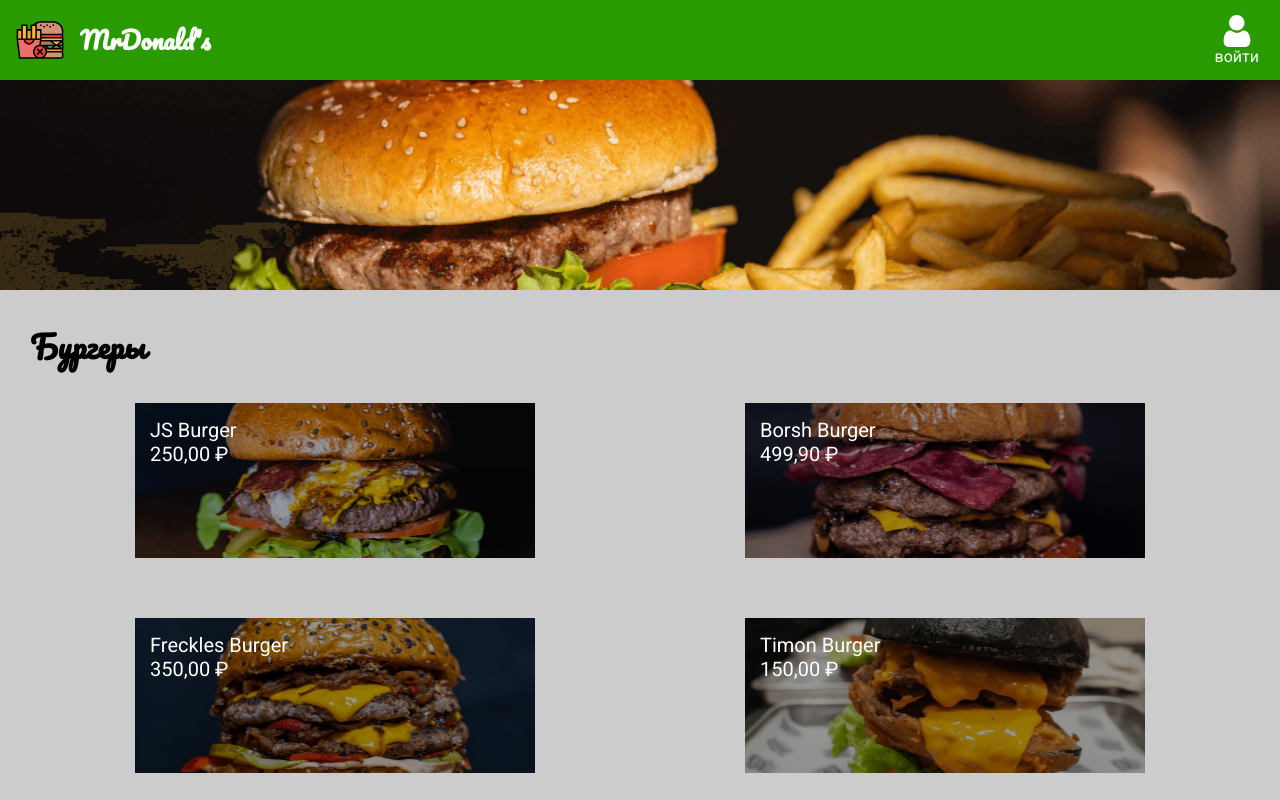
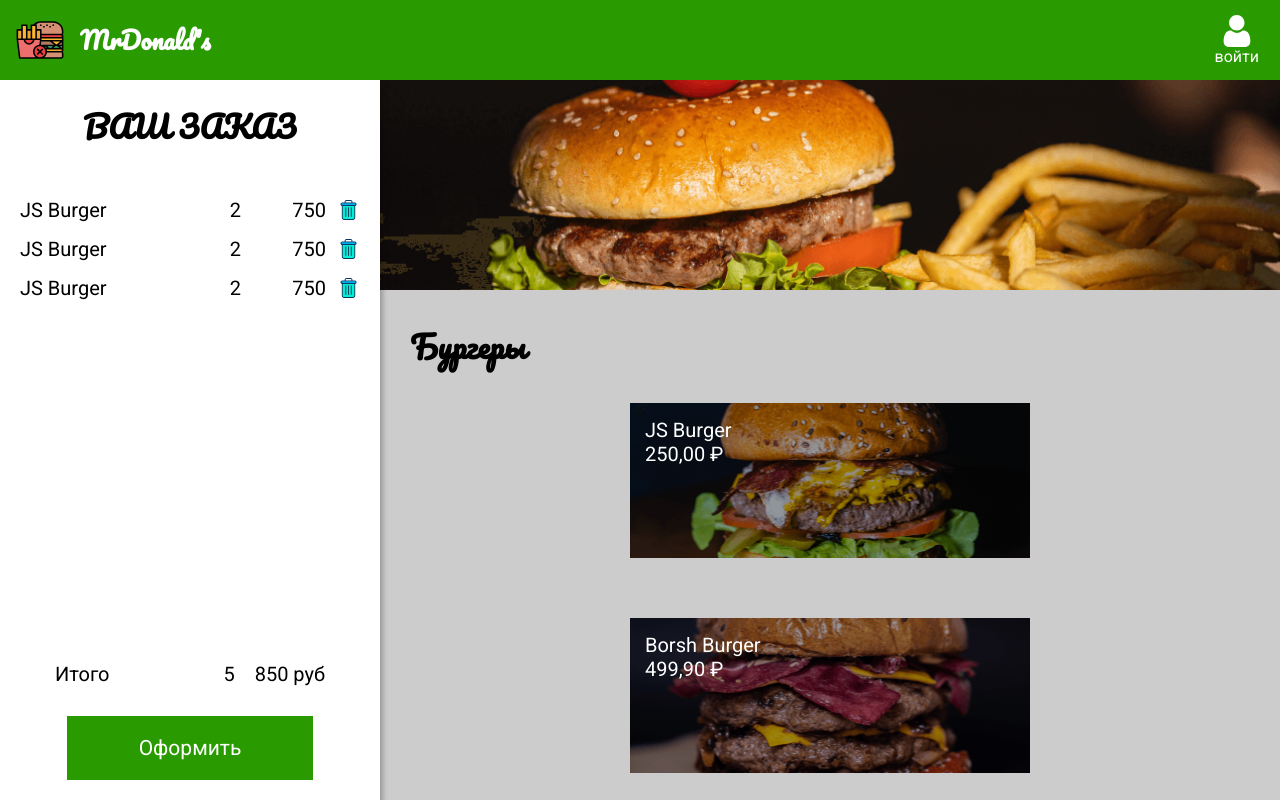
Before and after one commit to xSeftx/Glo_React, a React (Create React App) app: page / in a window 1280 px wide. Shown: the top 800 px of the page. Built offline with nearby package versions, Linux system fonts and the light colour scheme.

Commit message:
add lesson06

```diff
--- a/src/App.js
+++ b/src/App.js
@@ -3,6 +3,7 @@ import {NavBar} from './Components/NavBar';
 import {Menu} from './Components/Menu';
 import {GlobalStyle} from './Components/GlobalStyle';
 import {ModalItem} from './Components/ModalItem';
+import {Order} from './Components/Order';
 
 
 
@@ -16,8 +17,10 @@ function App() {
     <>
       <GlobalStyle/>
       <NavBar/>
+      <Order/>
       <Menu setOpenItem={setOpenItem}/>
       <ModalItem openItem={openItem} setOpenItem={setOpenItem}/>
+
     </>
   );
 }
--- a/src/Components/Button.js
+++ b/src/Components/Button.js
@@ -1,7 +1,7 @@
 import React from 'react';
 import styled from 'styled-components';
 
-const AddButton = styled.button`
+export const Button = styled.button`
   background-color: #299B01;
   border: 2px solid #299B01;
   font-size: 21px;
@@ -16,8 +16,8 @@ const AddButton = styled.button`
   }
 `;
 
-const Button = ({ text }) => (
-  <AddButton>{text}</AddButton>
-);
+// const Button = () => (
+//   <AddButton></AddButton>
+// );
 
-export default Button;
+// export default Button;
--- a/src/Components/Menu.js
+++ b/src/Components/Menu.js
@@ -7,6 +7,7 @@ import bannerImg from '../image/banner.png';
 const MenuStyled = styled.main`
     background-color: #ccc;
     margin-top: 80px;
+    margin-left: 380px;
 `;
 
 const Section = styled.section`
--- a/src/Components/ModalItem.js
+++ b/src/Components/ModalItem.js
@@ -1,6 +1,6 @@
 import React from 'react';
 import styled from 'styled-components';
-import Button from './Button';
+import {Button} from './Button';
 
 const Overlay =styled.div`
     position: fixed;
@@ -71,7 +71,7 @@ export const ModalItem = ({ openItem, setOpenItem }) => {
                     <span>{openItem.name}</span>
                     <span>{openItem.price.toLocaleString('ru-RU', {style: 'currency', currency: 'RUB'})}</span>
                 </Price>
-            <Button text='Добавить'/>
+            <Button>Добавить</Button>
             </Description>
         </Modal>
 
--- /dev/null
+++ b/src/Components/Order.js
@@ -0,0 +1,69 @@
+import React from 'react';
+import styled from 'styled-components';
+import {Button} from './Button';
+import {OrderListItem} from './OrderListItem';
+
+const OrderStyled = styled.section`
+    position: fixed;
+    display: flex;
+    flex-direction: column;
+    top: 80px;
+    left: 0;
+    background: #fff;
+    min-width: 380px;
+    height: calc(100% - 80px);
+    box-shadow: 3px 4px 5px rgba(0, 0, 0, 0.25);
+    padding: 20px;
+`;
+
+const OrderTitle = styled.h2`
+    text-align: center;
+    margin-bottom: 30px;
+
+`;
+
+const OrderContent = styled.div`
+    flex-grow: 1;
+
+`;
+
+const OrderList = styled.ul`
+
+
+`;
+
+const Total = styled.div`
+    display: flex;
+    margin: 0 35px 30px;
+    & span:first-child {
+        flex-grow: 1;
+    }
+
+`;
+
+const TotalPrice = styled.div`
+    text-align: right;
+    min-width: 65px;
+    margin-left: 20px;
+`;
+
+export const Order = () => {
+    return (
+        <OrderStyled>
+            <OrderTitle>ВАШ ЗАКАЗ</OrderTitle>
+            <OrderContent>
+                <OrderList>
+                    <OrderListItem/>
+                    <OrderListItem/>
+                    <OrderListItem/>
+                </OrderList>
+            </OrderContent>
+            <Total>
+                <span>Итого</span>
+                <span>5</span>
+                <TotalPrice>850 руб</TotalPrice>
+            </Total>
+            <Button>Оформить</Button>
+        </OrderStyled>
+    )
+}
--- /dev/null
+++ b/src/Components/OrderListItem.js
@@ -0,0 +1,42 @@
+import React from 'react';
+import styled from 'styled-components';
+import trashImage from '../image/trash.svg';
+
+const OrderItemStyled = styled.li`
+    display: flex;
+    margin: 15px 0;
+`;
+
+const ItemName = styled.span`
+    flex-grow: 1;
+`;
+
+const ItemPrice = styled.span`
+    margin-left: 20px;
+    margin-right: 10px;
+    min-width: 65px;
+    text-align: right;
+`;
+
+const TrashButton = styled.button`
+    width: 24px;
+    height: 24px;
+    border-color: transparent;
+    background-color: transparent;
+    background-image: url(${trashImage});
+    background-position: center;
+    background-size: cover;
+    background-repeat: no-repeat;
+    cursor: pointer;
+`;
+
+export const OrderListItem = () => (
+    <OrderItemStyled>
+        <ItemName>JS Burger</ItemName>
+        <span>2</span>
+        <ItemPrice>750</ItemPrice>
+        <TrashButton/>
+    </OrderItemStyled>
+
+
+);
```
Also changed, not shown: src/image/trash.svg (added), 1 other file (tests, documents, lock files or other folders).
